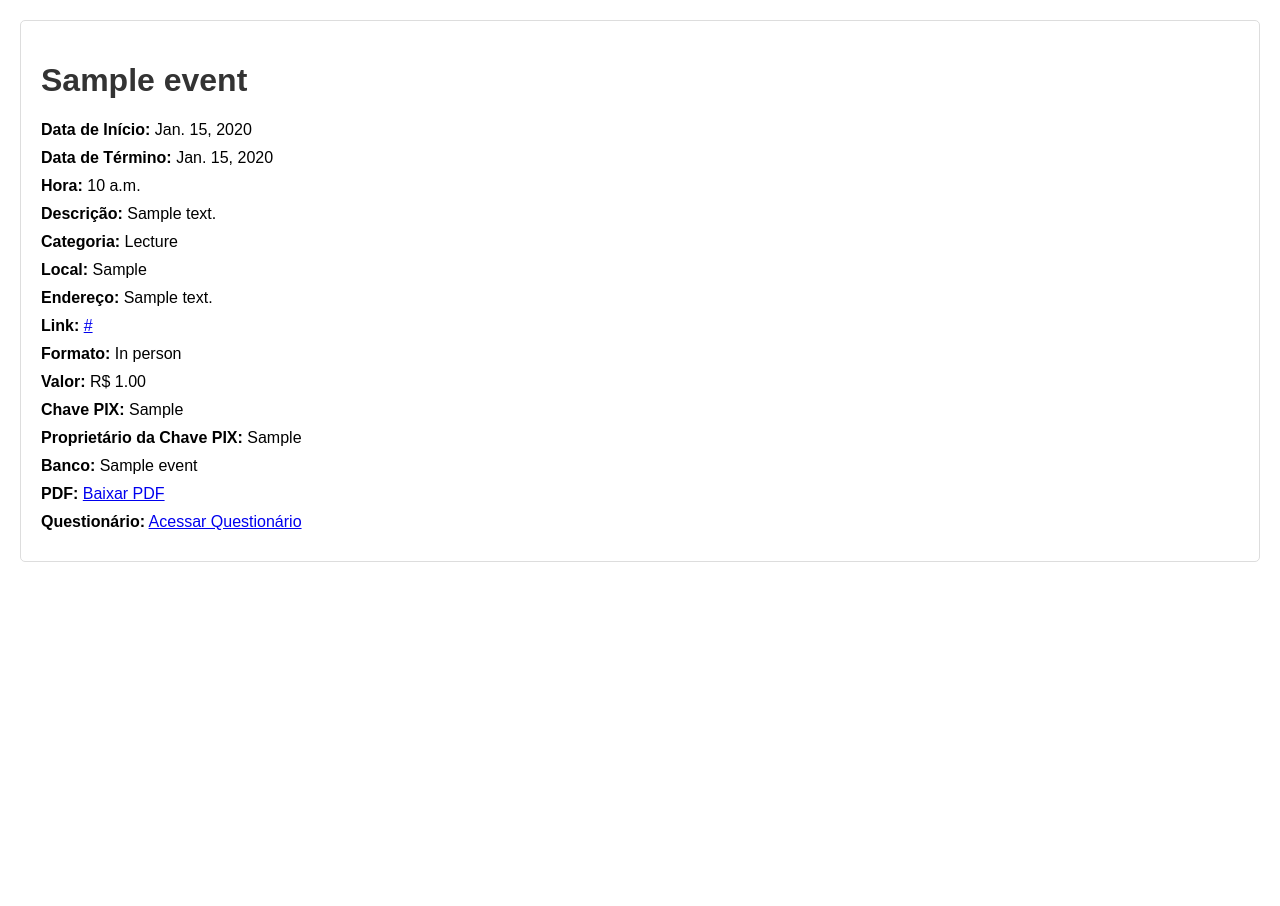
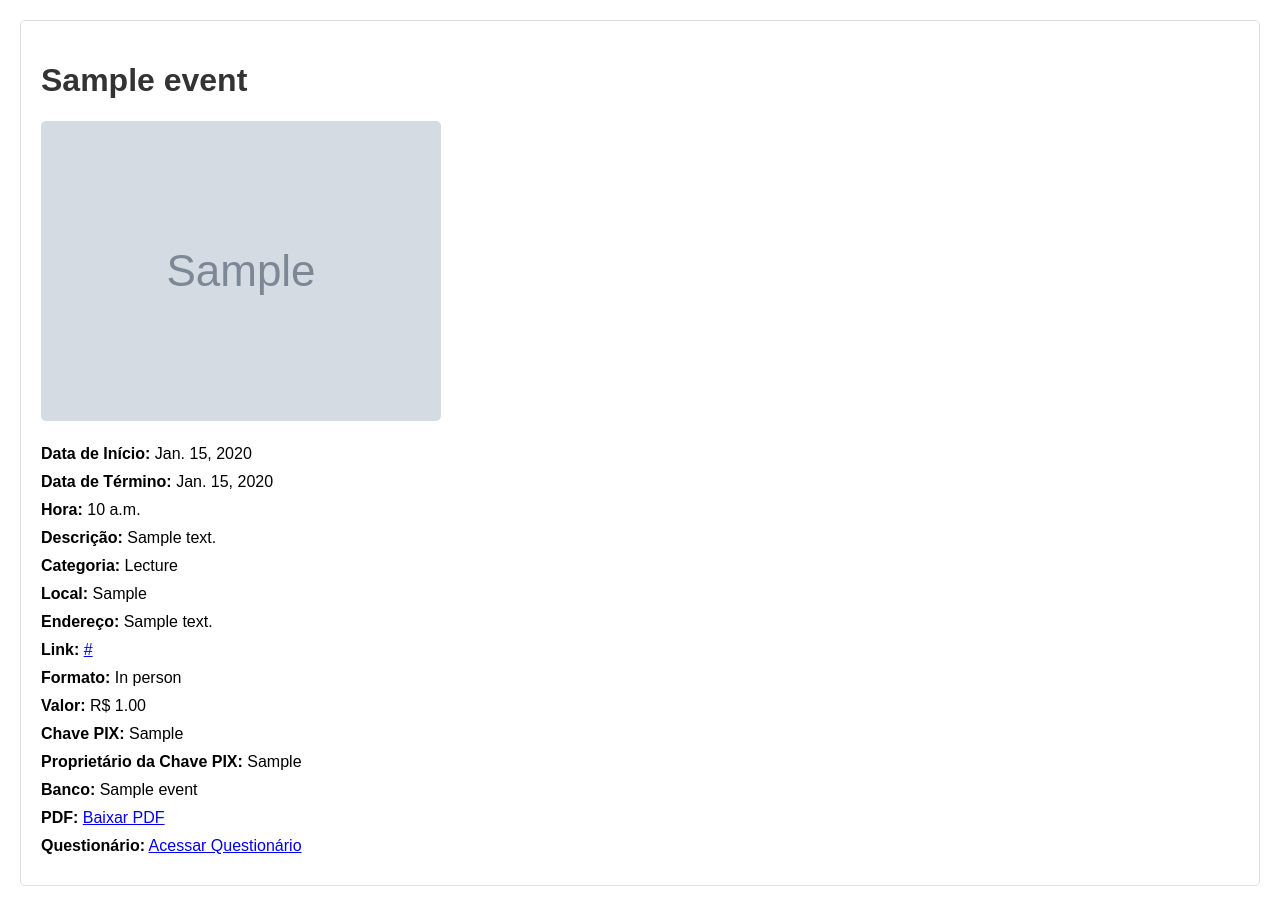
Before and after one commit to fabiomirs/eco-da-mata, a Django app: page /events/all/1/ in a window 1280 px wide. Before the commit the page ends 562 px from the top, so only its background shows below. Run offline with Django 3.2, Linux system fonts and the light colour scheme; tables that the repository leaves empty hold one stand-in row (values such as "Sample post"); grey boxes marked "Sample" are stand-in pictures; parts of the project's set-up code (start-up, migrations or seed data) failed here and were passed over.

Commit message:
:bug: fix: Anexação de imagens de perfil

```diff
--- a/event_app/templates/detailed_event.html
+++ b/event_app/templates/detailed_event.html
@@ -20,11 +20,24 @@
         p {
             margin: 10px 0;
         }
+        .event-image {
+            margin-bottom: 20px;
+        }
+        .event-image img {
+            max-width: 100%;
+            height: auto;
+            border-radius: 5px;
+        }
     </style>
 </head>
 <body>
     <div class="event-details">
         <h1>{{ event.name }}</h1>
+        {% if event.profile_picture %}
+            <div class="event-image">
+                <img src="{{ event.profile_picture.url }}" alt="Foto de Perfil">
+            </div>
+        {% endif %}
         <p><strong>Data de Início:</strong> {{ event.start_date }}</p>
         <p><strong>Data de Término:</strong> {{ event.end_date }}</p>
         <p><strong>Hora:</strong> {{ event.time }}</p>
--- a/event_app/templates/event_creation.html
+++ b/event_app/templates/event_creation.html
@@ -25,7 +25,8 @@
         input[type="date"],
         input[type="time"],
         textarea,
-        select {
+        select,
+        input[type="file"] {
             width: 100%;
             padding: 10px;
             margin-bottom: 10px;
@@ -48,7 +49,7 @@
 </head>
 <body>
     <h1>Criar Novo Evento</h1>
-    <form class="event-form" method="post">
+    <form class="event-form" method="post" enctype="multipart/form-data">
         {% csrf_token %}
         {{ form.as_p }}
         <button type="submit">Criar Evento</button>
```
